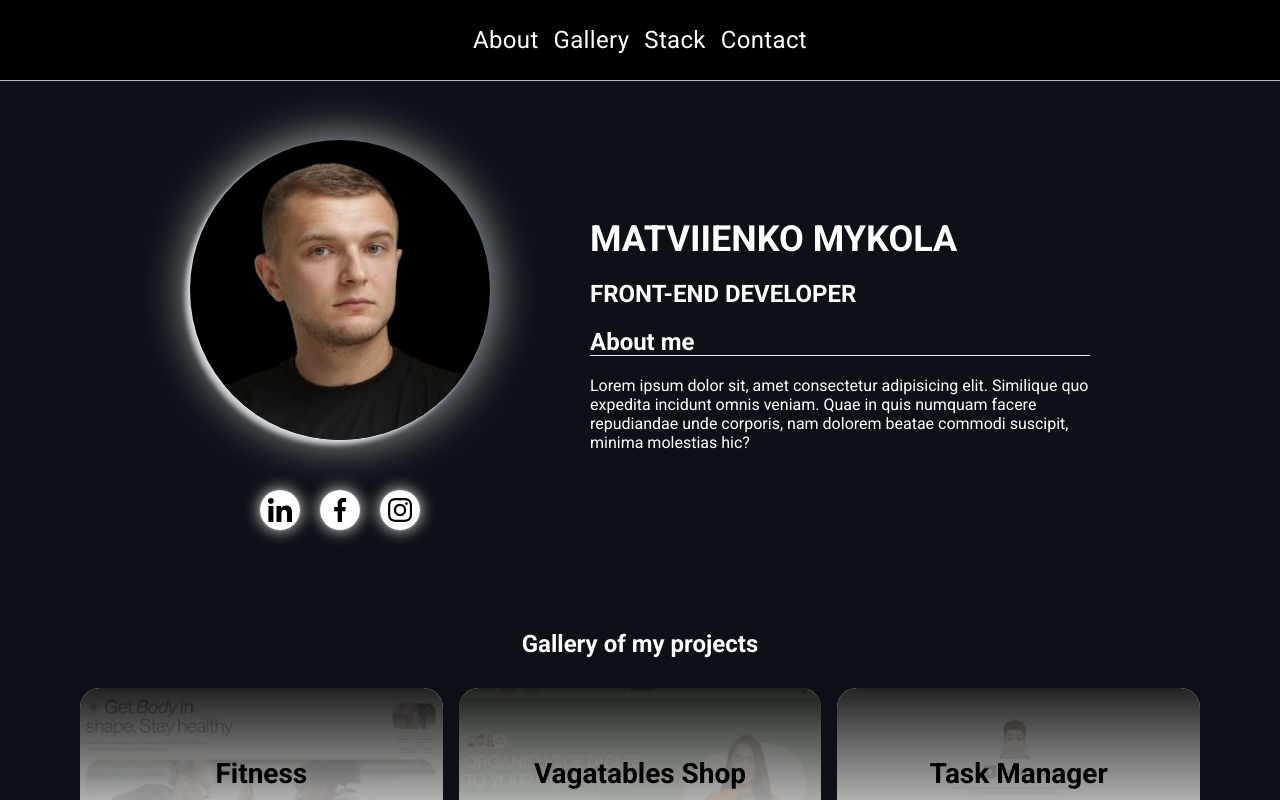
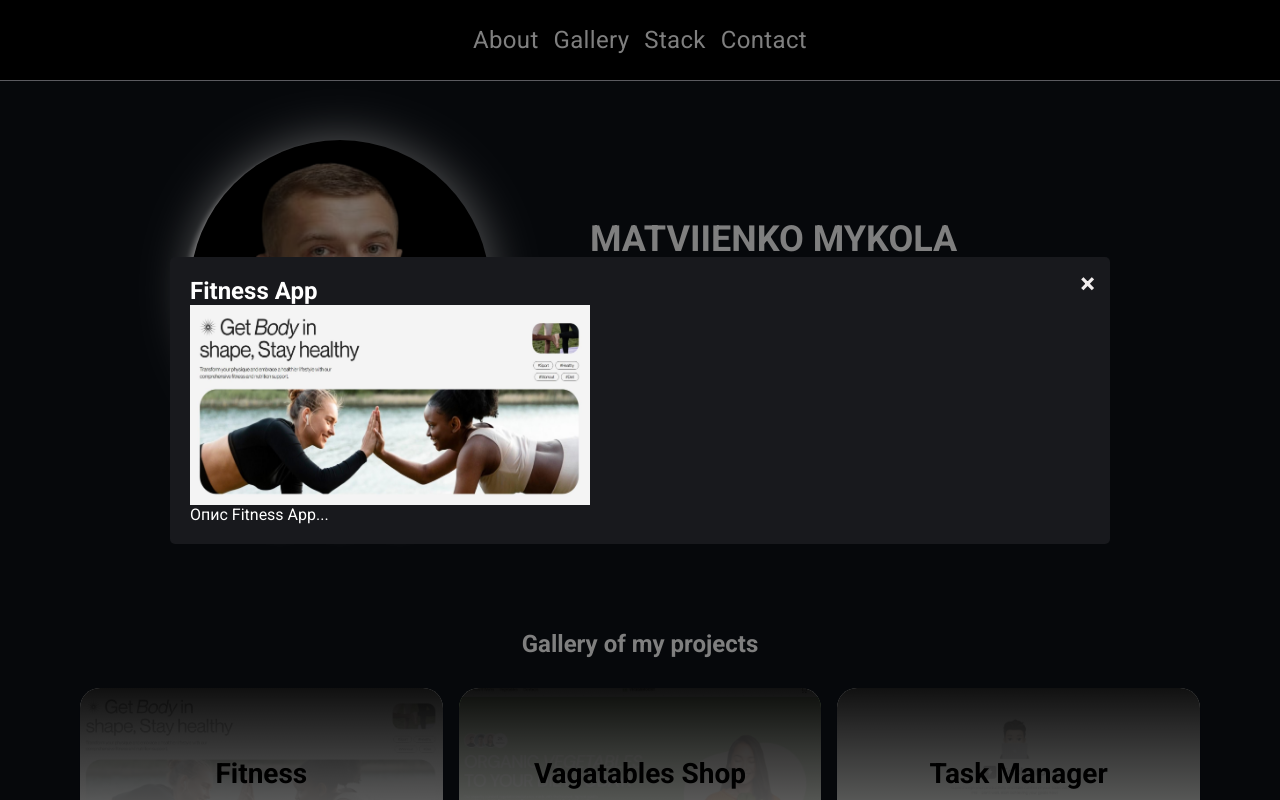
Before and after one commit to MrMatvienko/MrMatvienko, a website: page index.html in a window 1280 px wide. Both pictures are taken after a click on the item "Fitness". Shown: the top 800 px of the page. Drawn offline with Linux system fonts and the light colour scheme.

Commit message:
add create modal

```diff
--- a/index.html
+++ b/index.html
@@ -194,6 +194,12 @@
       </div>
     </footer>
 
+    <div id="modal" class="modal">
+      <div class="modal-content">
+        <span class="close-button">&times;</span>
+      </div>
+    </div>
+
     <script src="./index.js" type="module"></script>
   </body>
 </html>
--- a/index.js
+++ b/index.js
@@ -1,3 +1,48 @@
+const projects = [
+  {
+    id: "fitness",
+    title: "Fitness App",
+    description: "Опис Fitness App...",
+    image: "./image/fitness.jpg",
+    role: "developer",
+  },
+  {
+    id: "vagetables",
+    title: "Fitness App",
+    description: "Опис Fitness App...",
+    image: "./image/vagetables.jpg",
+    role: "developer",
+  },
+  {
+    id: "taskpro",
+    title: "Fitness App",
+    description: "Опис Fitness App...",
+    image: "./image/taskpro.jpg",
+    role: "developer",
+  },
+  {
+    id: "web-studio",
+    title: "Fitness App",
+    description: "Опис Fitness App...",
+    image: "./image/web-studio.jpg",
+    role: "developer",
+  },
+  {
+    id: "rental-camper",
+    title: "Fitness App",
+    description: "Опис Fitness App...",
+    image: "./image/rental-camper.jpg",
+    role: "developer",
+  },
+  {
+    id: "slots",
+    title: "Fitness App",
+    description: "Опис Fitness App...",
+    image: "./image/slots.jpg",
+    role: "developer",
+  },
+];
+
 const burger = document.querySelector(".burger-menu");
 const mobMenu = document.querySelector(".mobile-bar");
 const menuLinks = document.querySelectorAll(".mobile-bar-item a");
@@ -12,3 +57,48 @@ menuLinks.forEach((link) => {
     mobMenu.classList.add("is-hidden");
   });
 });
+
+const galleryItem = document.querySelectorAll(".gallery-list-item");
+
+galleryItem.forEach((item) => {
+  item.addEventListener("click", handleItemClick);
+});
+
+function handleItemClick(event) {
+  const itemId = event.currentTarget.classList[1];
+  const projectData = projects.find((project) => project.id === itemId);
+
+  if (projectData) {
+    createModal(projectData);
+  } else {
+    alert("Not found");
+  }
+}
+
+function createModal(project) {
+  const modal = document.querySelector(".modal");
+  const modalContent = document.querySelector(".modal-content");
+
+  modalContent.innerHTML = `
+    <span class="close-button">&times;</span>
+    <h2>${project.title}</h2>
+    <img src="${project.image}" alt="${project.title}">
+    <p>${project.description}</p>
+  `;
+
+  modal.classList.add("show");
+
+  const closeButton = modalContent.querySelector(".close-button");
+  closeButton.addEventListener("click", closeModal);
+
+  modal.addEventListener("click", function (event) {
+    if (event.target === modal) {
+      closeModal();
+    }
+  });
+}
+
+function closeModal() {
+  const modal = document.getElementById("modal");
+  modal.classList.remove("show");
+}
--- a/package.json
+++ b/package.json
@@ -2,10 +2,10 @@
   "name": "myportfolio",
   "version": "1.0.0",
   "description": "",
-  "main": "src/index.js",
+  "main": "index.js",
   "type": "module",
   "scripts": {
-    "dev": " src/index.js"
+    "dev": " index.js"
   },
   "keywords": [],
   "author": "Matviienko Mykola",
--- a/style.css
+++ b/style.css
@@ -471,7 +471,7 @@ section {
   transition: all 400ms ease;
 }
 .socila-list-item:hover a {
-  background-color: #931ed6;
+  background-color: #000000;
   fill: white;
 }
 .social-contact {
@@ -502,3 +502,51 @@ section {
     font-size: 20px;
   }
 }
+/*-----------------Modal----CARD--INFO------------------*/
+.modal {
+  position: fixed;
+  top: 0;
+  left: 0;
+  width: 100%;
+  height: 100%;
+  background-color: rgba(0, 0, 0, 0.5);
+  display: flex;
+  justify-content: center;
+  align-items: center;
+  z-index: 1000;
+  opacity: 0;
+  visibility: hidden;
+  transition: opacity 0.4s ease, visibility 0.4s ease;
+}
+
+.modal.show {
+  opacity: 1;
+  visibility: visible;
+}
+
+.modal-content {
+  background-color: #18191d;
+  padding: 20px;
+  border-radius: 5px;
+  position: relative;
+  max-width: 900px;
+  width: 90%;
+}
+.modal-content img {
+  width: 400px;
+  height: 200px;
+}
+
+.close-button {
+  position: absolute;
+  top: 10px;
+  right: 15px;
+  font-size: 28px;
+  font-weight: bold;
+  color: #f1eded;
+  cursor: pointer;
+}
+
+.close-button:hover {
+  color: #000;
+}
```
